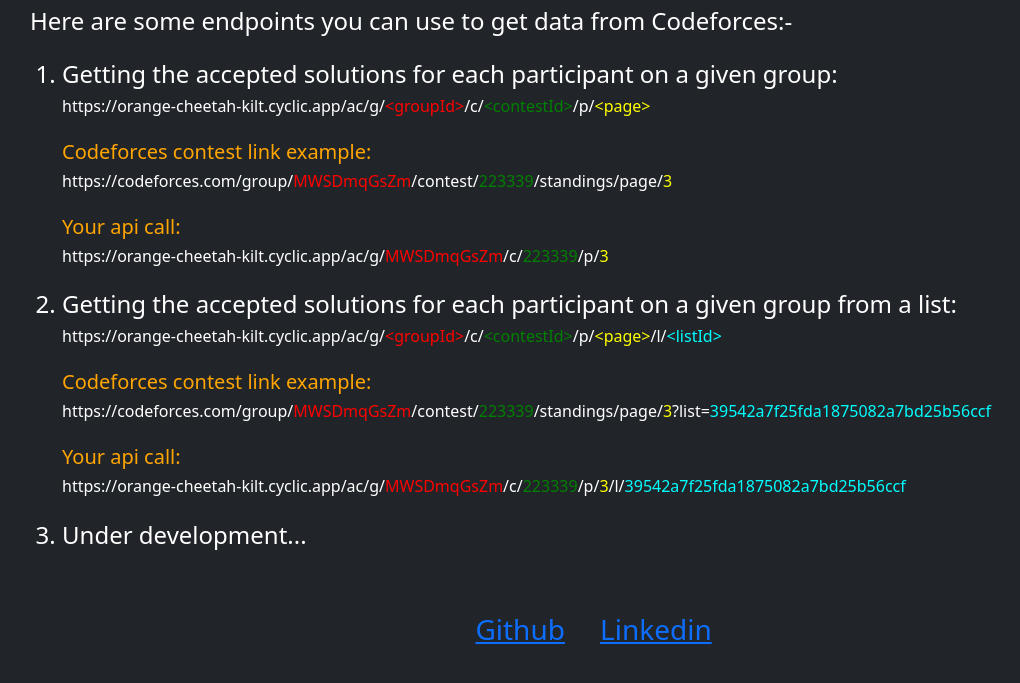
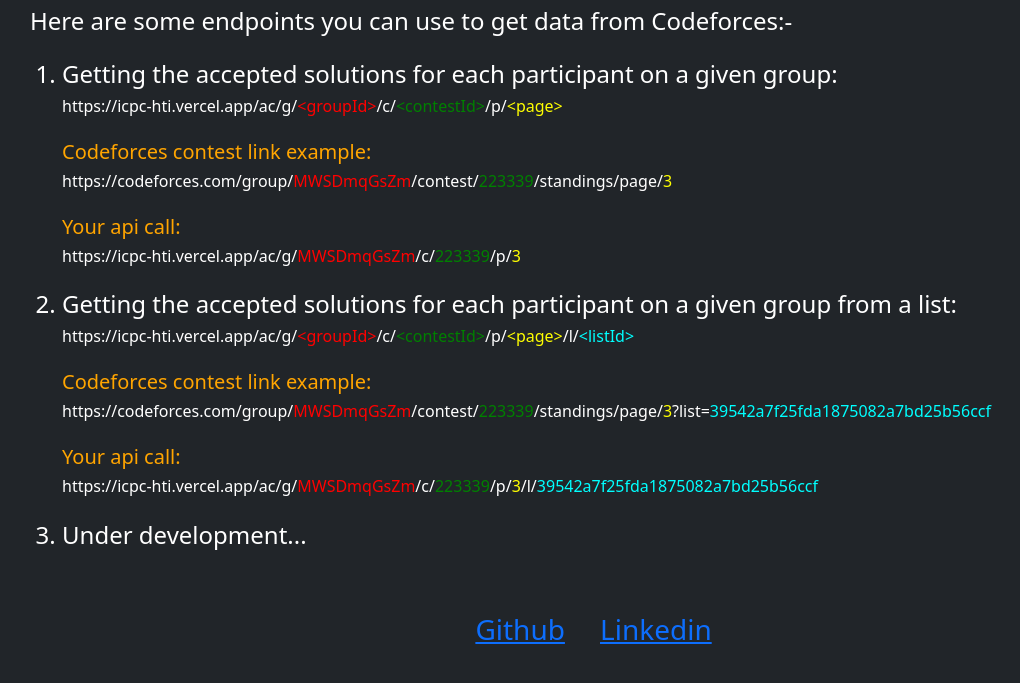
Before and after one commit to ahmedadel-11/ICPC-HTI, a website: page index.html in a window 1280 px wide. Shown: the part 97-780 px from the top of the page, without its empty margins (52-1072 px from the left). Drawn offline with nearby package versions, Linux system fonts and the light colour scheme.

Commit message:
Update index.html

```diff
--- a/index.html
+++ b/index.html
@@ -21,7 +21,7 @@
                 <li class = 'h4'>
                     <h4>Getting the accepted solutions for each participant on a given group:</h4>
                 </li>
-                <h6>https://orange-cheetah-kilt.cyclic.app/ac/g/<span style="color:red">&lt;groupId&gt;</span>/c/<span style="color:green">&lt;contestId&gt;</span>/p/<span style="color:yellow">&lt;page&gt;</span></h6>
+                <h6>https://icpc-hti.vercel.app/ac/g/<span style="color:red">&lt;groupId&gt;</span>/c/<span style="color:green">&lt;contestId&gt;</span>/p/<span style="color:yellow">&lt;page&gt;</span></h6>
                 <span style = 'color:orange'>
                     <h5 class = 'pt-3'>Codeforces contest link example:</h5>
                 </span>
@@ -29,14 +29,14 @@
                 <span style = 'color:orange'>
                     <h5 class = 'pt-3'>Your api call:</h5>
                 </span>
-                <h6>https://orange-cheetah-kilt.cyclic.app/ac/g/<span style="color:red">MWSDmqGsZm</span>/c/<span style="color:green">223339</span>/p/<span style="color:yellow">3</span></h6>
+                <h6>https://icpc-hti.vercel.app/ac/g/<span style="color:red">MWSDmqGsZm</span>/c/<span style="color:green">223339</span>/p/<span style="color:yellow">3</span></h6>
             </div>
 
             <div class = 'pt-3'>
                 <li class = 'h4'>
                     <h4>Getting the accepted solutions for each participant on a given group from a list:</h4>
                 </li>
-                <h6>https://orange-cheetah-kilt.cyclic.app/ac/g/<span style="color:red">&lt;groupId&gt;</span>/c/<span style="color:green">&lt;contestId&gt;</span>/p/<span style="color:yellow">&lt;page&gt;</span>/l/<span style="color:cyan">&lt;listId&gt;</span></h6>
+                <h6>https://icpc-hti.vercel.app/ac/g/<span style="color:red">&lt;groupId&gt;</span>/c/<span style="color:green">&lt;contestId&gt;</span>/p/<span style="color:yellow">&lt;page&gt;</span>/l/<span style="color:cyan">&lt;listId&gt;</span></h6>
                 <span style = 'color:orange'>
                     <h5 class = 'pt-3'>Codeforces contest link example:</h5>
                 </span>
@@ -44,7 +44,7 @@
                 <span style = 'color:orange'>
                     <h5 class = 'pt-3'>Your api call:</h5>
                 </span>
-                <h6>https://orange-cheetah-kilt.cyclic.app/ac/g/<span style="color:red">MWSDmqGsZm</span>/c/<span style="color:green">223339</span>/p/<span style="color:yellow">3</span>/l/<span style="color:cyan">39542a7f25fda1875082a7bd25b56ccf</span></h6>
+                <h6>https://icpc-hti.vercel.app/ac/g/<span style="color:red">MWSDmqGsZm</span>/c/<span style="color:green">223339</span>/p/<span style="color:yellow">3</span>/l/<span style="color:cyan">39542a7f25fda1875082a7bd25b56ccf</span></h6>
             </div>
 
             <div class = 'pt-3'>
@@ -55,8 +55,8 @@
         </ol>
          <div class="p-5 d-flex justify-content-center">
          <div class = 'row'>
-            <div class = 'col-6 h3'><a href="https://github.com/Kareem-Khaled">Github</a></div>
-            <div class = 'col-6 h3'><a href="https://www.linkedin.com/in/kareem-khaled/">Linkedin</a></div>
+            <div class = 'col-6 h3'><a href="https://github.com/ahmedadel-11">Github</a></div>
+            <div class = 'col-6 h3'><a href="https://www.linkedin.com/in/ahmedadel11/">Linkedin</a></div>
          </div>
         </div>
     </div>
```
